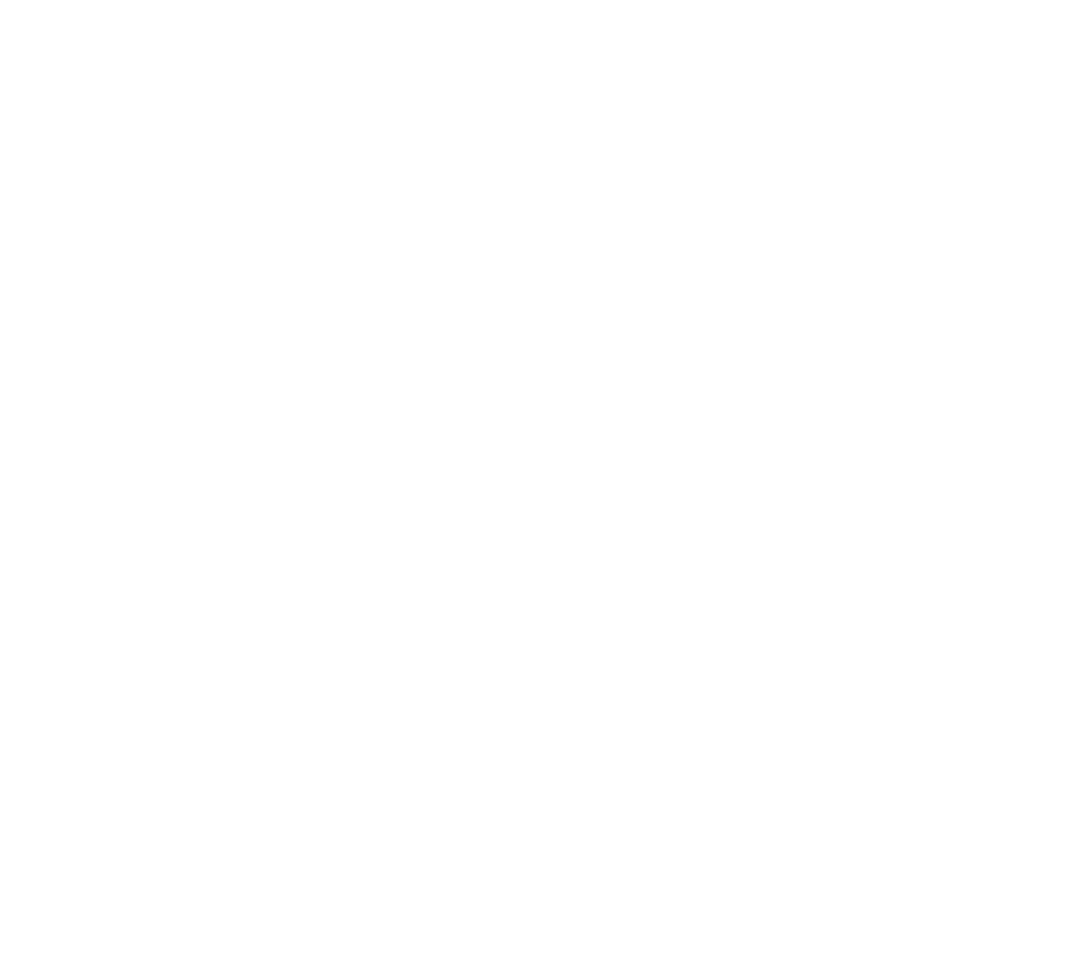
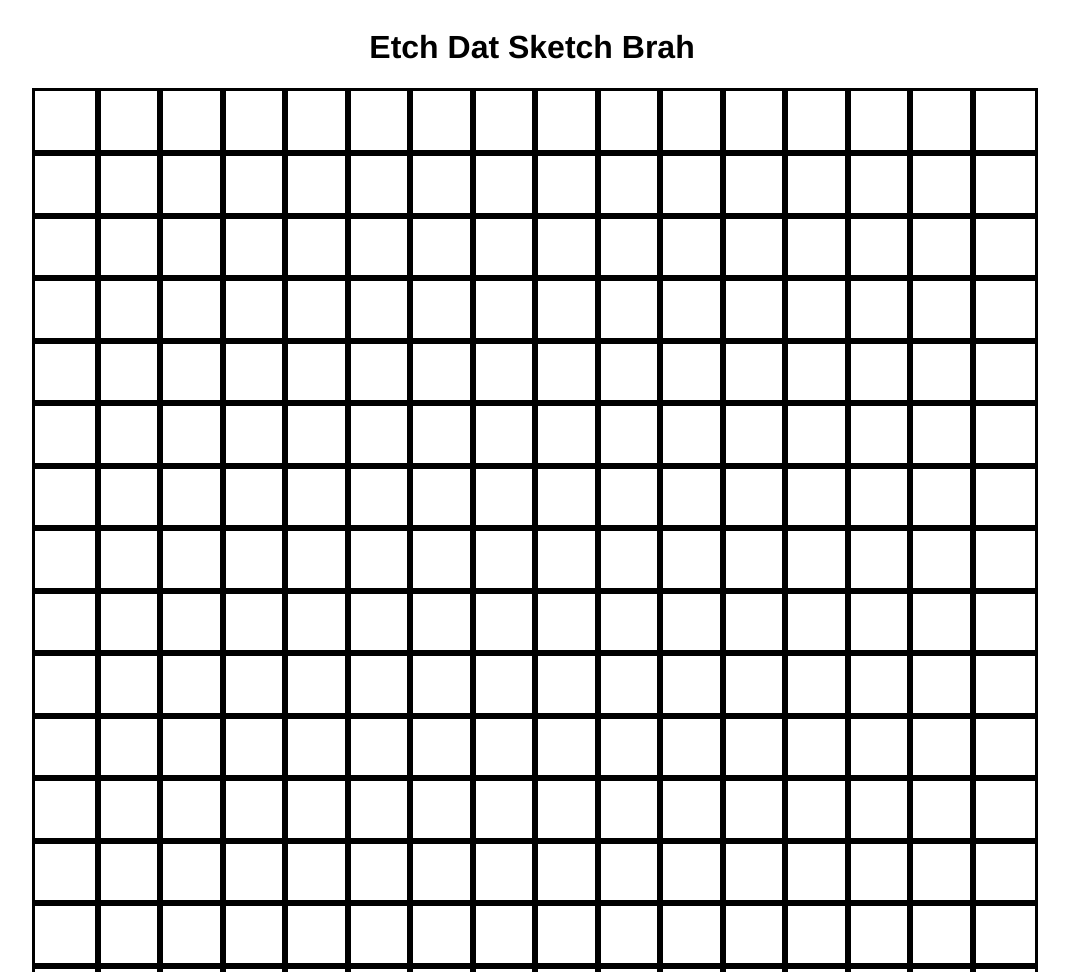
Before and after one commit to larsvankoningsveld/odin-etch-a-sketch, a website: page index.html in a window 1280 px wide. Shown: the top 972 px of the page, without its empty margins (108-1177 px from the left). Before the commit the page ends 800 px from the top, so only its background shows below. Drawn offline with Linux system fonts and the light colour scheme.

Commit message:
Create 16x16 grid that change bg color on hover

```diff
--- a/index.html
+++ b/index.html
@@ -1,13 +1,22 @@
 <!doctype html>
 <html lang="en">
+
 <head>
   <meta charset="UTF-8" />
-    <link rel="icon" type="image/svg+xml" href="/vite.svg" />
   <meta name="viewport" content="width=device-width, initial-scale=1.0" />
-    <title>Vite App</title>
+  <title>Etch a Sketch</title>
+
+  <link rel="stylesheet" href="style.css">
+  <script src="script.js" defer></script>
 </head>
+
 <body>
-    <div id="app"></div>
-    <script type="module" src="/main.js"></script>
+
+  <div class="center">
+    <h1>Etch Dat Sketch Brah</h1>
+    <div id="canvas">
+    </div>
+  </div>
 </body>
+
 </html>
--- a/script.js
+++ b/script.js
@@ -0,0 +1,15 @@
+const canvas = document.querySelector('#canvas');
+
+function setBackground(e){
+  const element = e.target;
+  element.style.backgroundColor = "Black"
+}
+
+for (let i = 0; i < 256; i++) {
+  const pixel = document.createElement('div')
+  pixel.style.borderStyle = "solid"
+  pixel.style.height = "100%"
+  pixel.style.width = "100%"
+  canvas.appendChild(pixel);
+  pixel.addEventListener("mouseover", setBackground)
+}
--- /dev/null
+++ b/style.css
@@ -0,0 +1,17 @@
+body {
+  font-family: helvetica;
+}
+#canvas {
+  height: 1000px;
+  width: 1000px;
+  display: grid;
+  grid-template-columns: repeat(16, 1fr); /* Creates 16 columns */
+  grid-template-rows: repeat(16, 1fr); /* Creates 16 rows */
+}
+
+.center {
+  display: flex;
+  flex-direction: column;
+  justify-content: center;
+  align-items: center;
+}
```
Lines whose indentation alone changed are shown as unchanged.
